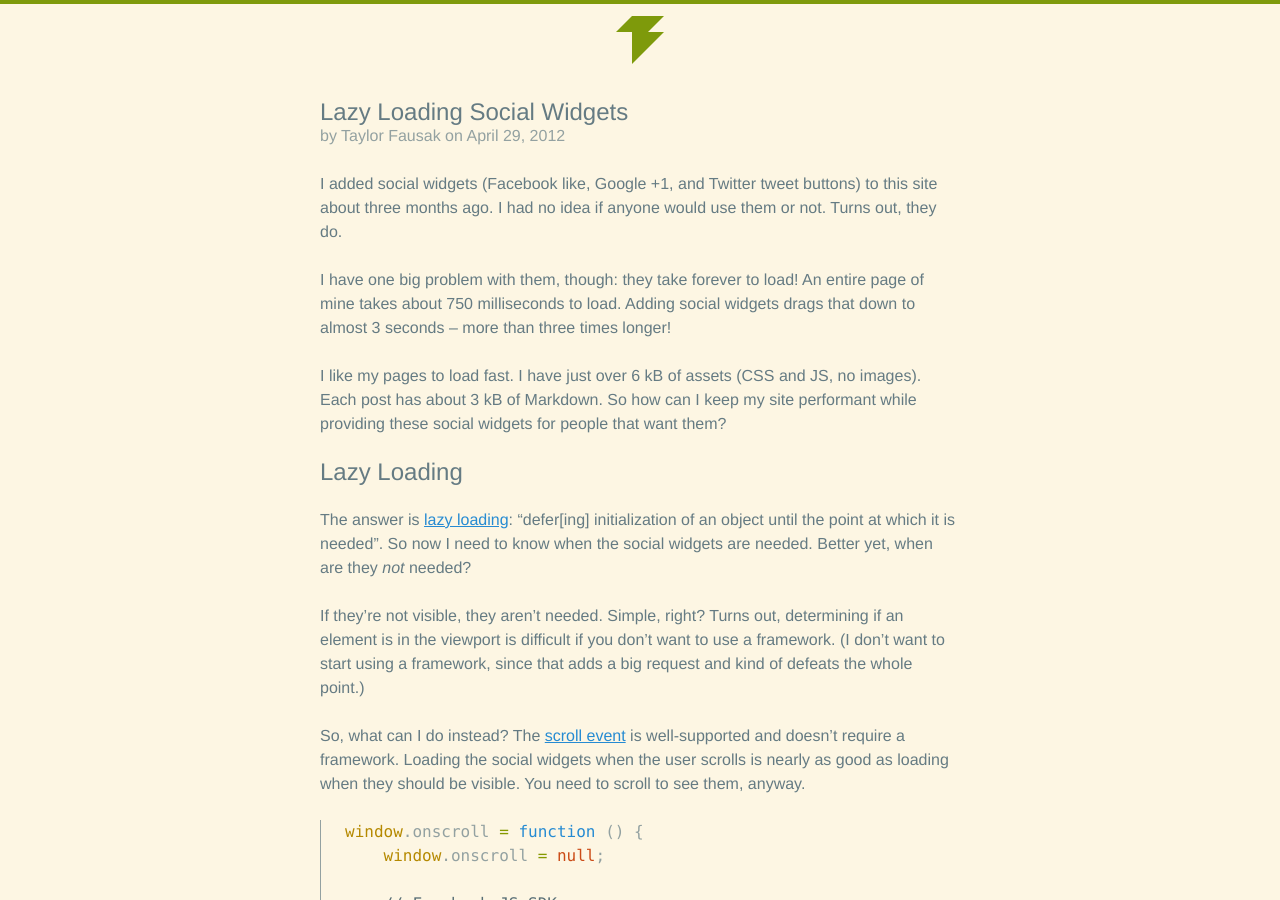
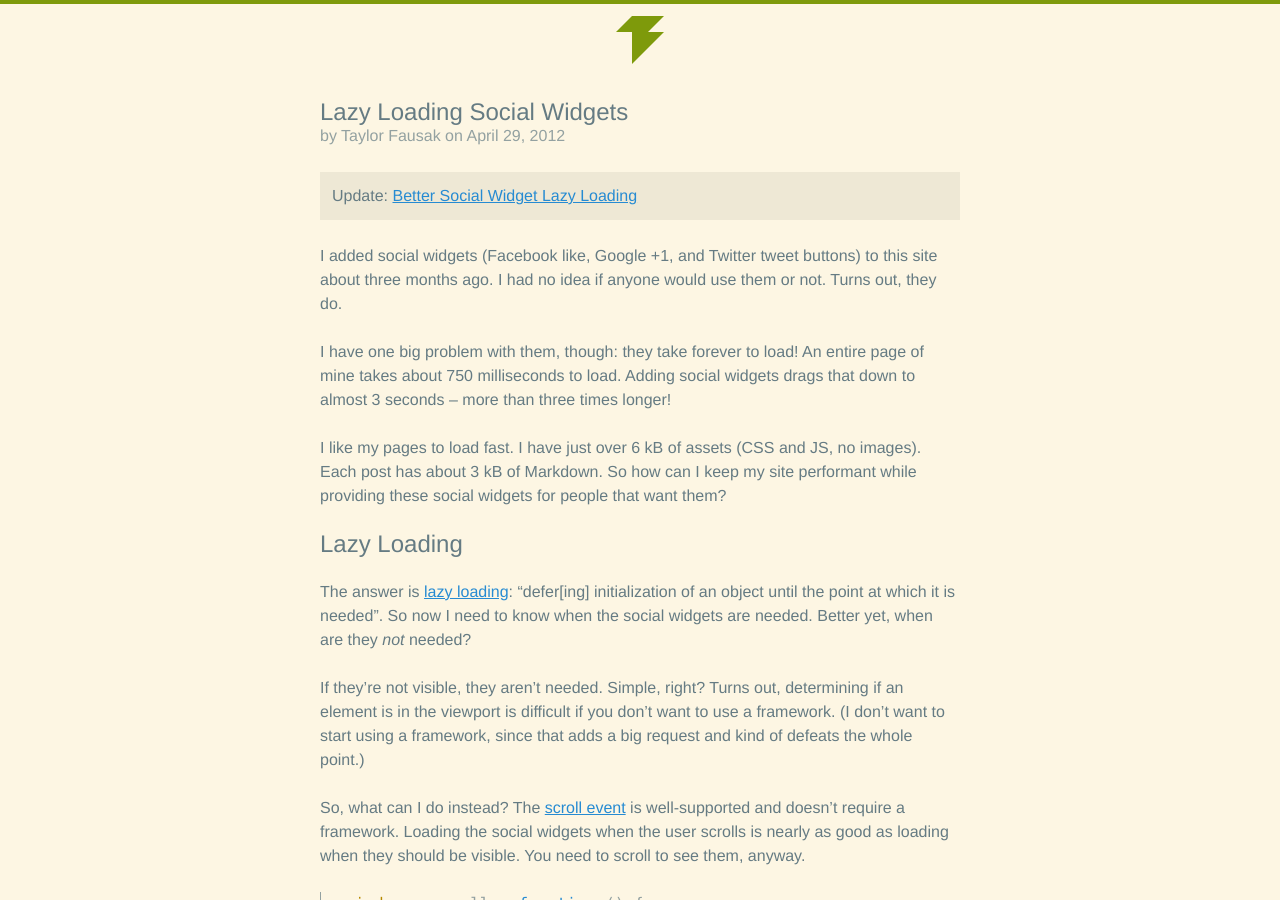
Before and after one commit to tfausak/tfausak.github.io, a Jekyll site: the page built from _posts/2012-04-29-lazy-loading-social-widgets.md, in a window 1280 px wide and 900 px high. Built offline with Jekyll 4.4.1, drawn with Linux system fonts in a browser that asks for light colours.

Commit message:
Add link between social widget posts.
I was going through my old posts and realized the social widgets pair
needed a connection like the iOS startup images pair.

```diff
--- a/_posts/2012-04-29-lazy-loading-social-widgets.md
+++ b/_posts/2012-04-29-lazy-loading-social-widgets.md
@@ -2,6 +2,8 @@
 layout: post
 title: Lazy Loading Social Widgets
 ---
+
+<aside>Update: <a href="/2012/05/31/better-social-widget-lazy-loading/">Better Social Widget Lazy Loading</a></aside>
 
 I added social widgets (Facebook like, Google +1, and Twitter tweet
 buttons) to this site about three months ago. I had no idea if
```
